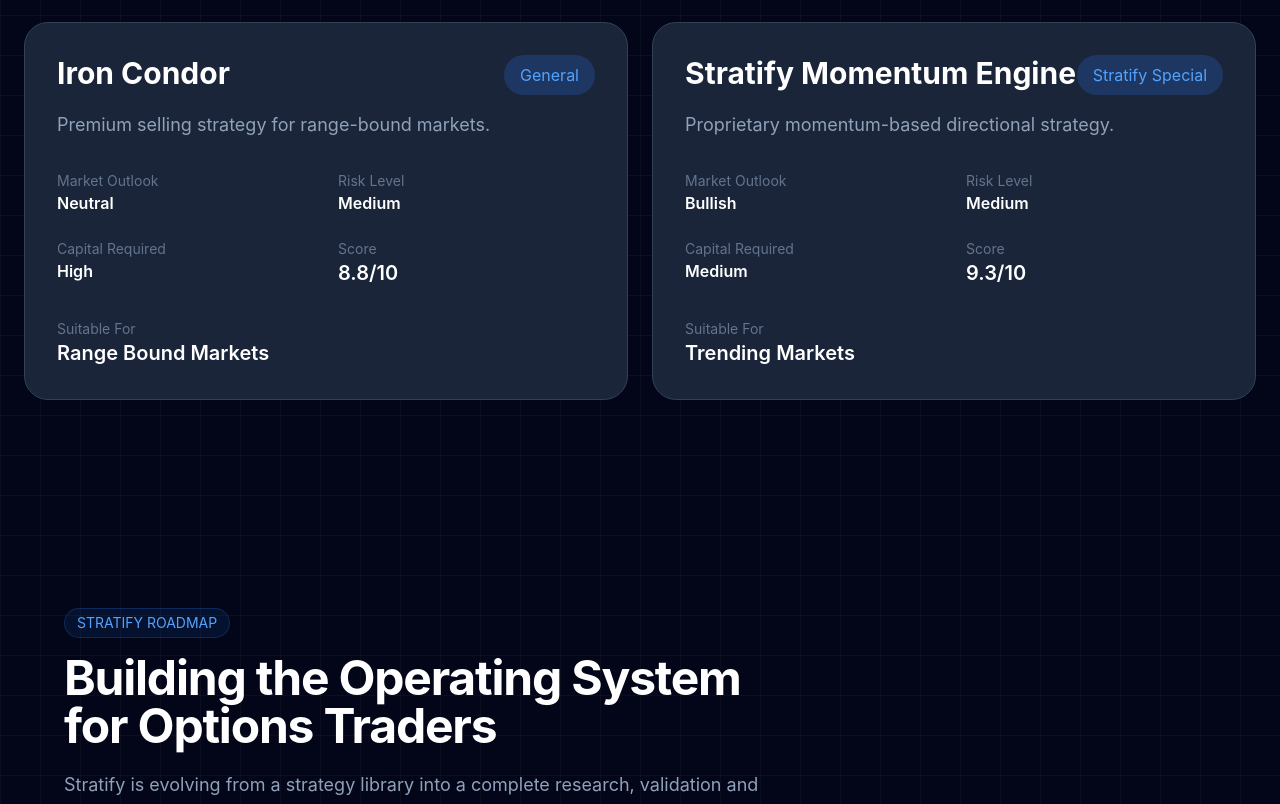
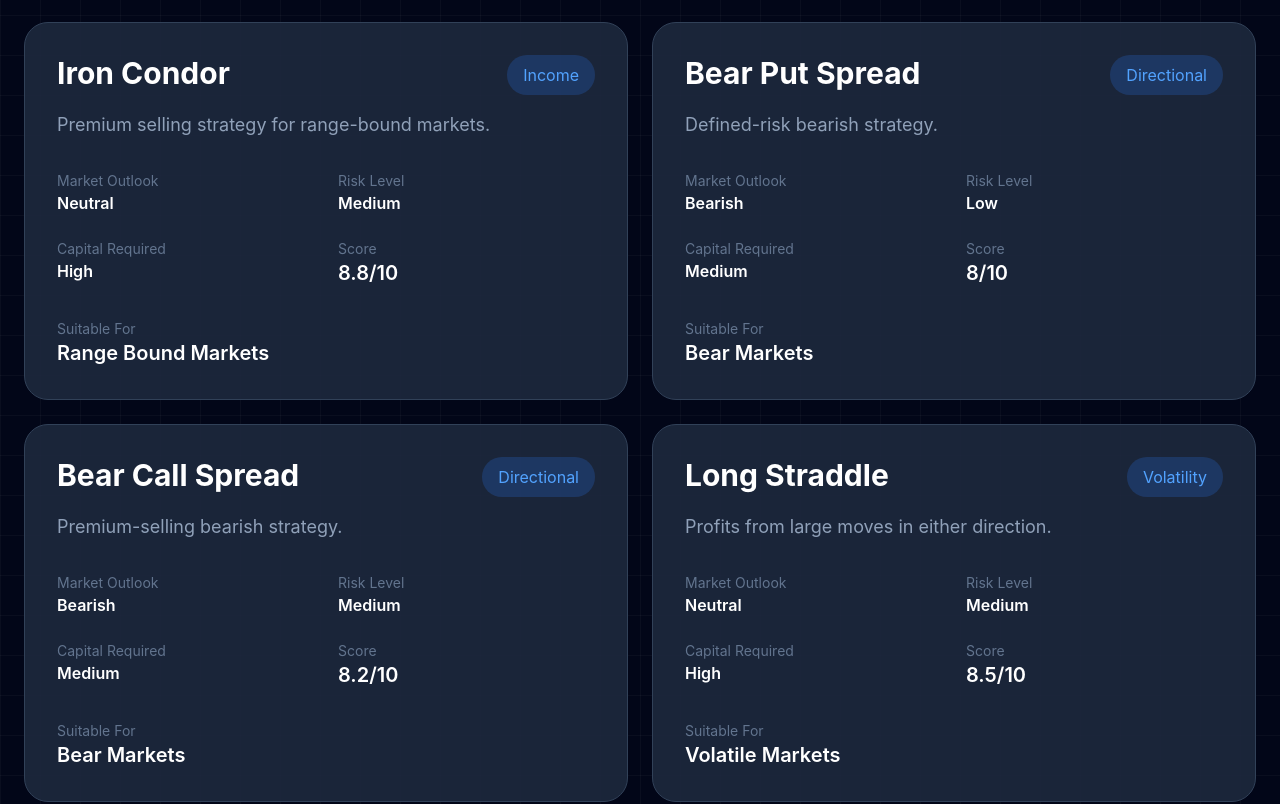
Before and after one commit to prajwaldhebe024-gif/stratify, a React (Vite) app: page / in a window 1280 px wide. Shown: the part 1425-2229 px from the top of the page. Built offline with nearby package versions, Linux system fonts and the light colour scheme.

Commit message:
Updated the Strategies

```diff
--- a/src/data/strategies.ts
+++ b/src/data/strategies.ts
@@ -4,7 +4,7 @@
   {
     id: 1,
     name: "Bull Call Spread",
-    category: "General",
+    category: "Directional",
 
     shortDescription:
       "Moderately bullish strategy with limited risk.",
@@ -54,7 +54,7 @@
   {
     id: 2,
     name: "Bull Put Spread",
-    category: "General",
+    category: "Directional",
 
     shortDescription:
       "Income strategy for mildly bullish markets.",
@@ -104,7 +104,7 @@
   {
     id: 3,
     name: "Iron Condor",
-    category: "General",
+    category: "Income",
 
     shortDescription:
       "Premium selling strategy for range-bound markets.",
@@ -154,6 +154,237 @@
     ],
   },
 
+  {
+    id: 4,
+    name: "Bear Put Spread",
+    category: "Directional",
+
+    shortDescription:
+    "Defined-risk bearish strategy.",
+
+    marketOutlook: "Bearish",
+    volatilityOutlook: "Neutral",
+    riskLevel: "Low",
+
+    capitalRequired: "Medium",
+
+    suitableFor: "Bear Markets",
+
+    score: 8.0,
+
+    profitability: 8,
+    consistency: 7,
+    capitalEfficiency: 8,
+    easeOfExecution: 9,
+    adaptability: 7,
+
+    overview:
+    "Bear Put Spread profits from downside movement while maintaining defined risk.",
+
+    advantages: [
+    "Limited risk",
+    "Good bearish exposure",
+    "Lower capital requirement"
+    ],
+
+    disadvantages: [
+    "Limited profit",
+    "Requires directional accuracy"
+    ],
+
+    bestMarketConditions: [
+    "Bear Markets",
+    "Downtrends"
+    ],
+
+    worstMarketConditions: [
+    "Bull Markets"
+    ]
+    },
+
+    {
+    id: 5,
+    name: "Bear Call Spread",
+    category: "Directional",
+
+    shortDescription:
+    "Premium-selling bearish strategy.",
+
+    marketOutlook: "Bearish",
+    volatilityOutlook: "Low",
+    riskLevel: "Medium",
+
+    capitalRequired: "Medium",
+
+    suitableFor: "Bear Markets",
+
+    score: 8.2,
+
+    profitability: 8,
+    consistency: 8,
+    capitalEfficiency: 8,
+    easeOfExecution: 8,
+    adaptability: 8,
+
+    overview:
+    "Collects premium while maintaining defined risk.",
+
+    advantages: [
+    "Time decay advantage",
+    "Limited risk",
+    "High probability"
+    ],
+
+    disadvantages: [
+    "Limited profit"
+    ],
+
+    bestMarketConditions: [
+    "Bear Markets",
+    "Sideways Markets"
+    ],
+
+    worstMarketConditions: [
+    "Strong Bull Markets"
+    ]
+    },
+
+    {
+    id: 6,
+    name: "Long Straddle",
+    category: "Volatility",
+
+    shortDescription:
+    "Profits from large moves in either direction.",
+
+    marketOutlook: "Neutral",
+    volatilityOutlook: "High",
+    riskLevel: "Medium",
+
+    capitalRequired: "High",
+
+    suitableFor: "Volatile Markets",
+
+    score: 8.5,
+
+    profitability: 9,
+    consistency: 6,
+    capitalEfficiency: 6,
+    easeOfExecution: 8,
+    adaptability: 9,
+
+    overview:
+    "Long Straddle benefits from large moves irrespective of direction.",
+
+    advantages: [
+    "Unlimited upside",
+    "Direction neutral"
+    ],
+
+    disadvantages: [
+    "Premium decay",
+    "Requires strong movement"
+    ],
+
+    bestMarketConditions: [
+    "Event Driven Markets",
+    "Volatility Expansion"
+    ],
+
+    worstMarketConditions: [
+    "Low Volatility"
+    ]
+    },
+
+    {
+    id: 7,
+    name: "Short Straddle",
+    category: "Volatility",
+
+    shortDescription:
+    "Premium collection strategy for stable markets.",
+
+    marketOutlook: "Neutral",
+    volatilityOutlook: "Low",
+    riskLevel: "High",
+
+    capitalRequired: "High",
+
+    suitableFor: "Range Bound Markets",
+
+    score: 8.0,
+
+    profitability: 9,
+    consistency: 8,
+    capitalEfficiency: 8,
+    easeOfExecution: 7,
+    adaptability: 6,
+
+    overview:
+    "Short Straddle profits when the market remains stable.",
+
+    advantages: [
+    "High premium collection",
+    "Benefits from time decay"
+    ],
+
+    disadvantages: [
+    "Unlimited risk"
+    ],
+
+    bestMarketConditions: [
+    "Range Bound Markets"
+    ],
+
+    worstMarketConditions: [
+    "Strong Trends"
+    ]
+    },
+
+    {
+    id: 8,
+    name: "Iron Fly",
+    category: "Income",
+
+    shortDescription:
+    "High probability premium-selling strategy.",
+
+    marketOutlook: "Neutral",
+    volatilityOutlook: "Low",
+    riskLevel: "Medium",
+
+    capitalRequired: "High",
+
+    suitableFor: "Range Bound Markets",
+
+    score: 8.7,
+
+    profitability: 9,
+    consistency: 9,
+    capitalEfficiency: 7,
+    easeOfExecution: 7,
+    adaptability: 7,
+
+    overview:
+    "Iron Fly profits when price remains near a central strike.",
+
+    advantages: [
+    "High premium collection",
+    "Limited risk"
+    ],
+
+    disadvantages: [
+    "Narrow profit zone"
+    ],
+
+    bestMarketConditions: [
+    "Stable Markets"
+    ],
+
+    worstMarketConditions: [
+    "Trending Markets"
+    ]
+    },
   {
     id: 101,
     name: "Stratify Momentum Engine",
--- a/src/pages/Strategies.tsx
+++ b/src/pages/Strategies.tsx
@@ -4,7 +4,14 @@
 
 function Strategies() {
   const [activeTab, setActiveTab] =
-    useState("General");
+    useState("Directional");
+
+  const tabs = [
+    "Directional",
+    "Volatility",
+    "Income",
+    "Stratify Special",
+  ];
 
   const filteredStrategies =
     strategies.filter(
@@ -20,38 +27,33 @@
       </h1>
 
       <p className="text-slate-400 mt-4">
-        Explore professionally tested
-        option trading strategies.
+        Explore option strategies organized
+        by market objective.
       </p>
 
-      <div className="flex gap-4 mt-10">
+      <div className="flex flex-wrap gap-4 mt-10">
 
+        {tabs.map((tab) => (
           <button
+            key={tab}
             onClick={() =>
-            setActiveTab("General")
+              setActiveTab(tab)
             }
             className={`px-5 py-3 rounded-xl transition-all ${
-            activeTab === "General"
+              activeTab === tab
                 ? "bg-blue-600 text-white"
-              : "bg-slate-800 text-slate-400"
+                : "bg-slate-800 text-slate-400 hover:bg-slate-700"
             }`}
           >
-          General Strategies
+            {tab} (
+            {
+              strategies.filter(
+                (s) => s.category === tab
+              ).length
+            }
+            )
           </button>
-
-        <button
-          onClick={() =>
-            setActiveTab("Stratify Special")
-          }
-          className={`px-5 py-3 rounded-xl transition-all ${
-            activeTab ===
-            "Stratify Special"
-              ? "bg-blue-600 text-white"
-              : "bg-slate-800 text-slate-400"
-          }`}
-        >
-          Stratify Special
-        </button>
+        ))}
 
       </div>
 
--- a/src/types/Strategy.ts
+++ b/src/types/Strategy.ts
@@ -3,7 +3,11 @@
 
   name: string;
 
-  category: "General" | "Stratify Special";
+  category:
+  | "Directional"
+  | "Volatility"
+  | "Income"
+  | "Stratify Special";
 
   shortDescription: string;
 
```
Lines whose indentation alone changed are shown as unchanged.
